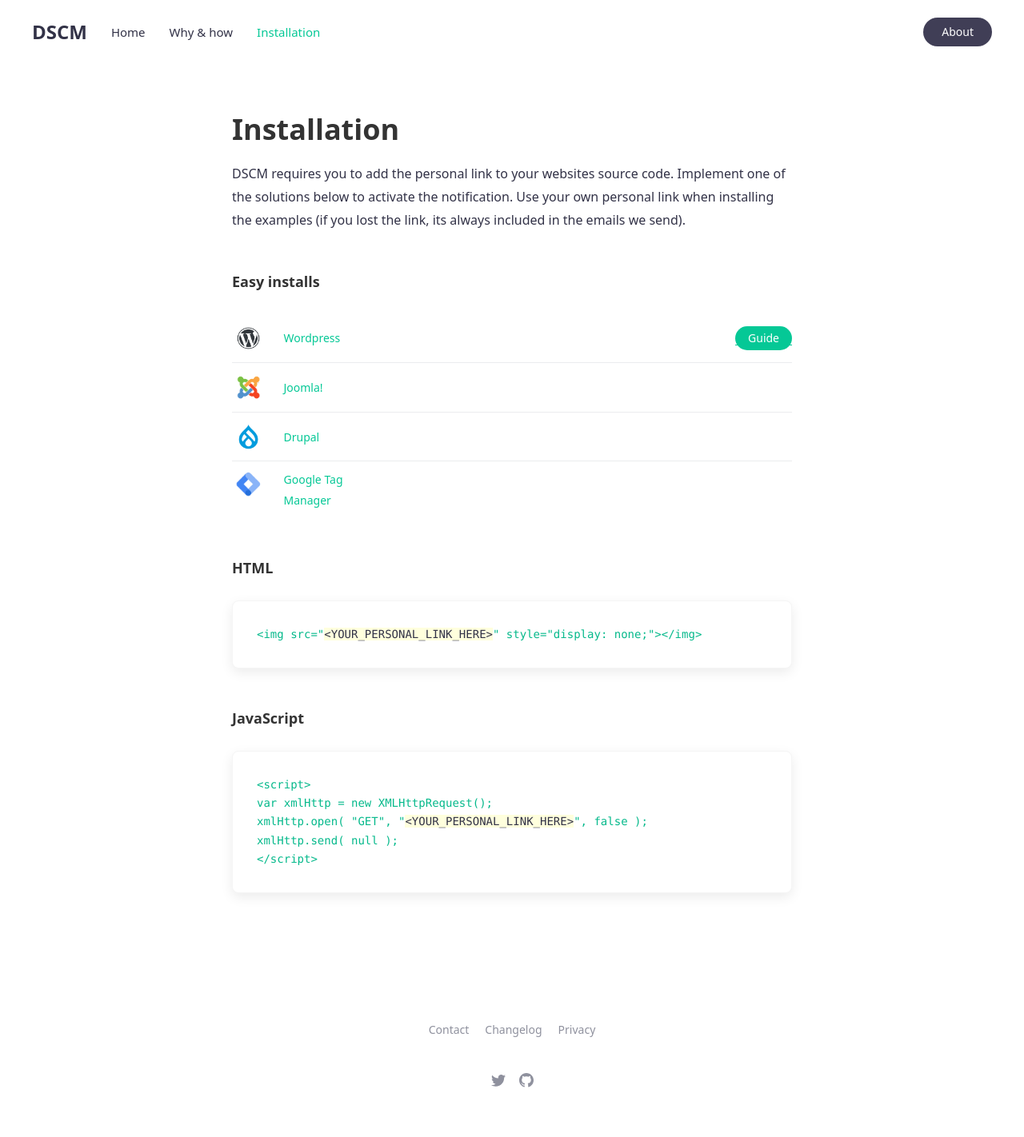
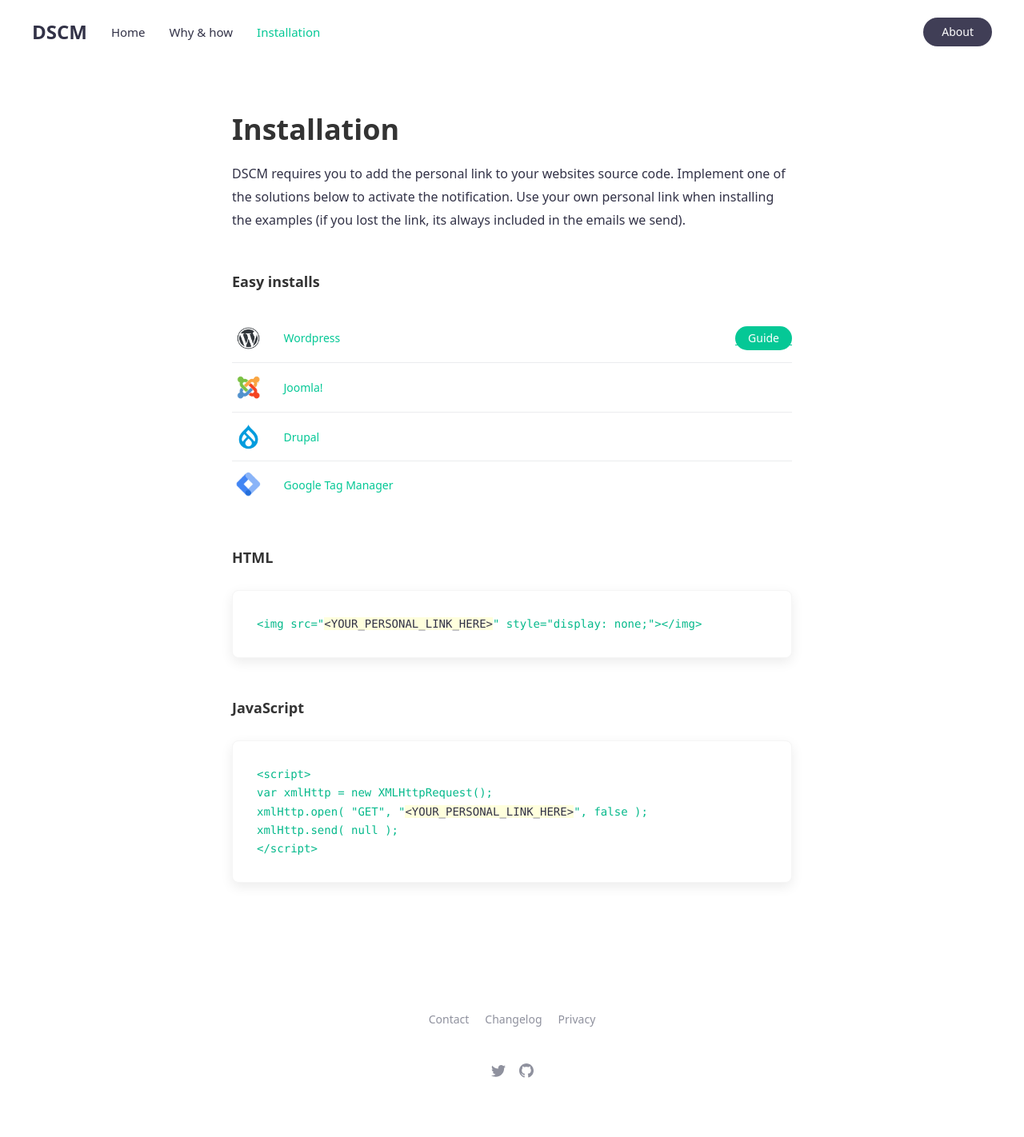
Before and after one commit to didsomeonecloneme/didsomeonecloneme.github.io, a Jekyll site: the page built from installation.md, in a window 1280 px wide. Shown: the whole page at 80% size. Built offline with Jekyll 4.4.1, drawn with Linux system fonts in a browser that asks for light colours.

Commit message:
Fix td width

```diff
--- a/_includes/easy_installs.html
+++ b/_includes/easy_installs.html
@@ -3,7 +3,7 @@
 		<td width="7.5%">
 			<span title="Wordpress"><a href="https://wordpress.org/plugins/did-someone-clone-me/" style="border-bottom:0px;" target="_blank"><img src="/assets/img/wp.png"></a></span>
 		</td>
-		<td style="vertical-align: middle;" width="15%">
+		<td style="vertical-align: middle;">
 			<a href="https://wordpress.org/plugins/did-someone-clone-me/" style="border-bottom:0px;" target="_blank">Wordpress</a>
 		</td>
 		<td style="vertical-align: middle;" align="right">
```
